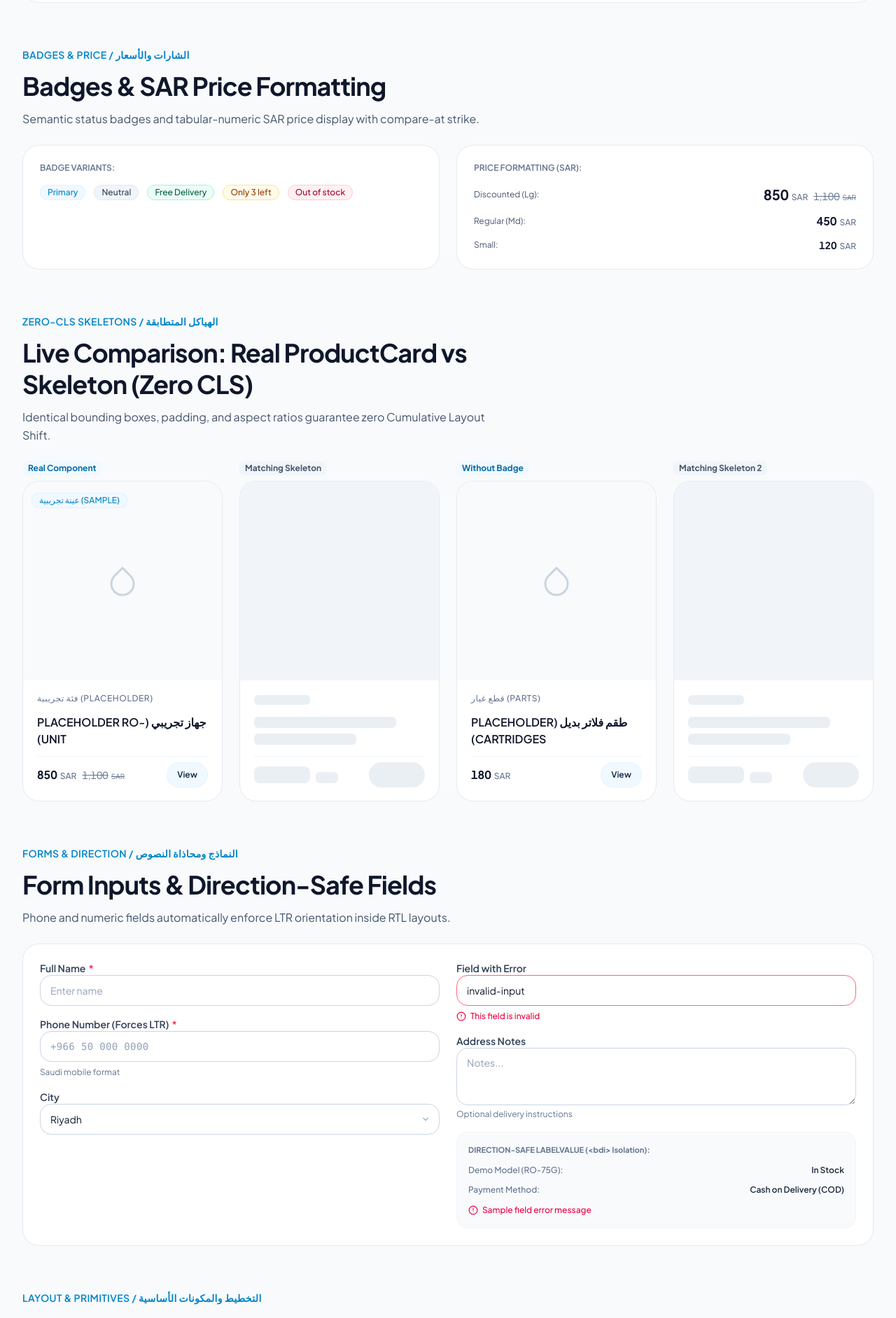
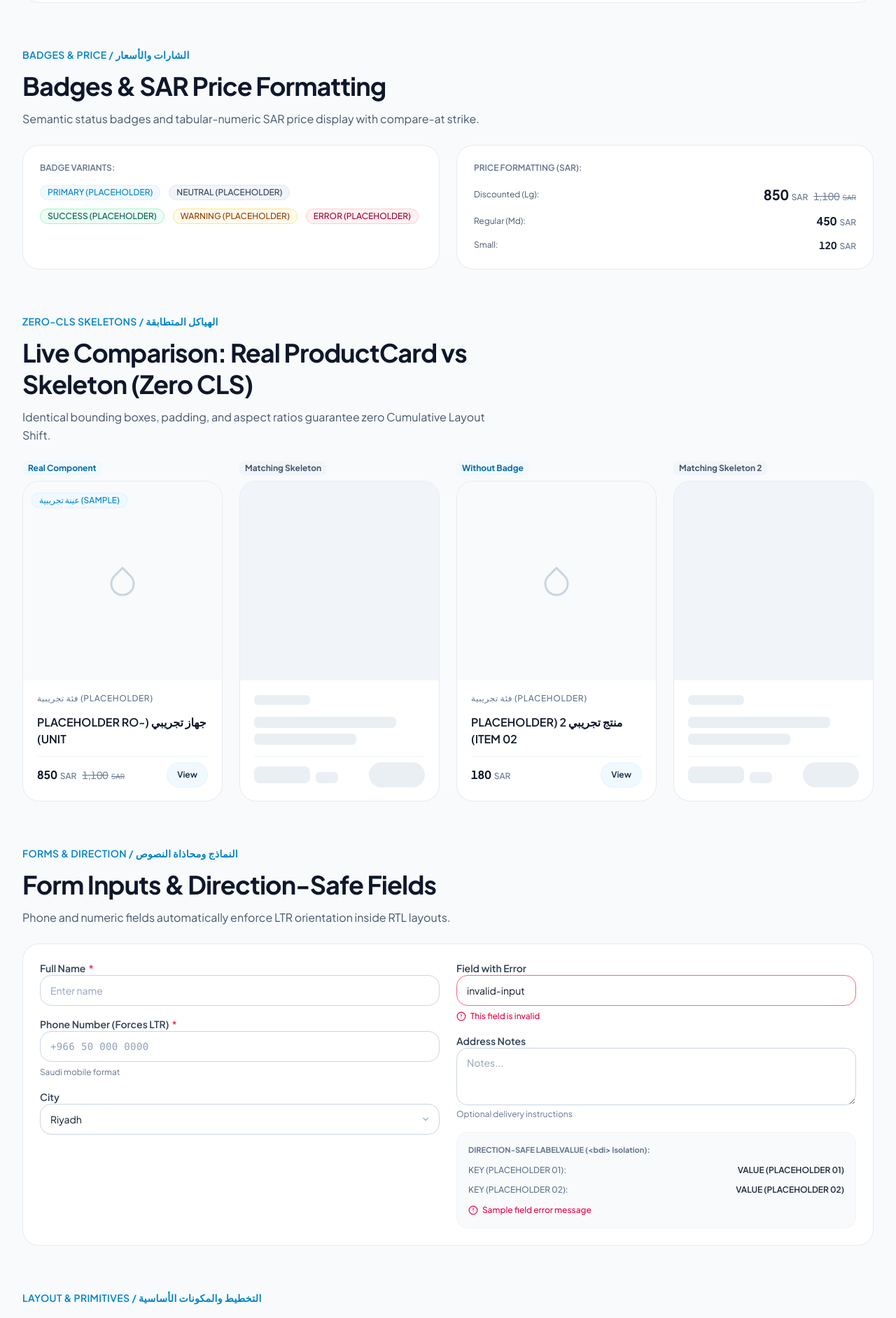
Before and after one commit to RadwanEldaly/Aqua, a Next.js app: page /en/dev/showcase in a window 1280 px wide. Shown: the part 1170-3053 px from the top of the page at 70% size. Built offline with nearby package versions, Linux system fonts and the light colour scheme.

Commit message:
fix(ui): remove placeholder business claims and clean fixtures

```diff
--- a/src/components/dev/showcase-client.tsx
+++ b/src/components/dev/showcase-client.tsx
@@ -295,11 +295,11 @@ export function ShowcaseClient({ locale }: { locale: "ar" | "en" }) {
             <div className="p-6 bg-white rounded-2xl border border-slate-200/80 flex flex-col gap-4">
               <span className="text-xs font-semibold text-slate-500">BADGE VARIANTS:</span>
               <div className="flex flex-wrap items-center gap-3">
-                <Badge variant="primary">{isRtl ? "أساسي" : "Primary"}</Badge>
-                <Badge variant="neutral">{isRtl ? "محايد" : "Neutral"}</Badge>
-                <Badge variant="success">{isRtl ? "توصيل وتركيب مجاني" : "Free Delivery"}</Badge>
-                <Badge variant="warning">{isRtl ? "متبقي 3 فقط" : "Only 3 left"}</Badge>
-                <Badge variant="error">{isRtl ? "نفدت الكمية" : "Out of stock"}</Badge>
+                <Badge variant="primary">PRIMARY (PLACEHOLDER)</Badge>
+                <Badge variant="neutral">NEUTRAL (PLACEHOLDER)</Badge>
+                <Badge variant="success">SUCCESS (PLACEHOLDER)</Badge>
+                <Badge variant="warning">WARNING (PLACEHOLDER)</Badge>
+                <Badge variant="error">ERROR (PLACEHOLDER)</Badge>
               </div>
             </div>
 
@@ -377,8 +377,8 @@ export function ShowcaseClient({ locale }: { locale: "ar" | "en" }) {
               </span>
               <ProductCard
                 id="placeholder-sample-02"
-                name="طقم فلاتر بديل (PLACEHOLDER CARTRIDGES)"
-                category="قطع غيار (PARTS)"
+                name="منتج تجريبي 2 (PLACEHOLDER ITEM 02)"
+                category="فئة تجريبية (PLACEHOLDER)"
                 price={180}
                 href="#"
                 locale={locale}
@@ -468,12 +468,12 @@ export function ShowcaseClient({ locale }: { locale: "ar" | "en" }) {
                   DIRECTION-SAFE LABELVALUE (<bdi>{"<bdi>"}</bdi> Isolation):
                 </span>
                 <LabelValue
-                  label={isRtl ? "الموديل التجريبي (RO-75G)" : "Demo Model (RO-75G)"}
-                  value={isRtl ? "متوفر في المخزون" : "In Stock"}
+                  label="KEY (PLACEHOLDER 01)"
+                  value="VALUE (PLACEHOLDER 01)"
                 />
                 <LabelValue
-                  label={isRtl ? "طريقة الدفع" : "Payment Method"}
-                  value={isRtl ? "الدفع عند الاستلام (COD)" : "Cash on Delivery (COD)"}
+                  label="KEY (PLACEHOLDER 02)"
+                  value="VALUE (PLACEHOLDER 02)"
                 />
                 <FieldError className="mt-1">
                   {isRtl ? "رسالة خطأ تجريبية للتحقق" : "Sample field error message"}
--- a/src/types/product.ts
+++ b/src/types/product.ts
@@ -33,11 +33,7 @@ export interface Product {
   currency: "SAR";
   images: string[];
   thumbnailImage: string;
-  category: "ro-systems" | "filter-cartridges" | "accessories" | "shower-filters";
-  stagesCount?: number;
-  stages?: FilterStage[];
+  category: string;
   specs: ProductSpec[];
   inStock: boolean;
-  warrantyYears?: number;
-  freeInstallationAvailable: boolean;
 }
```
